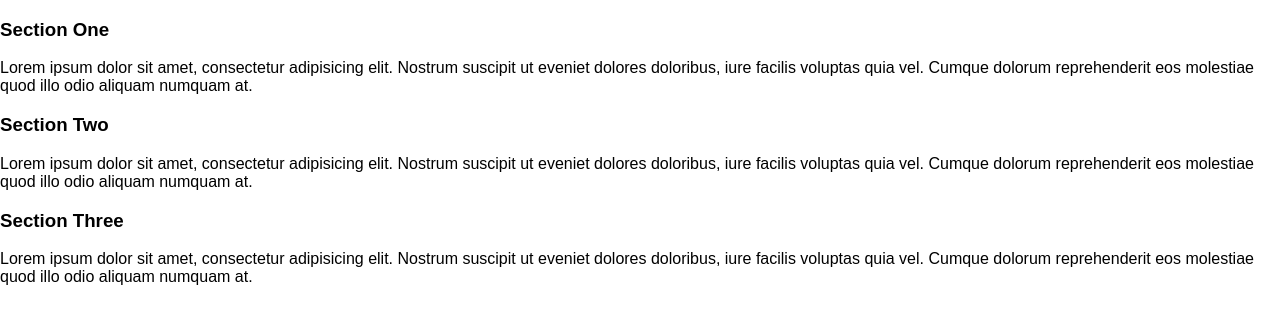
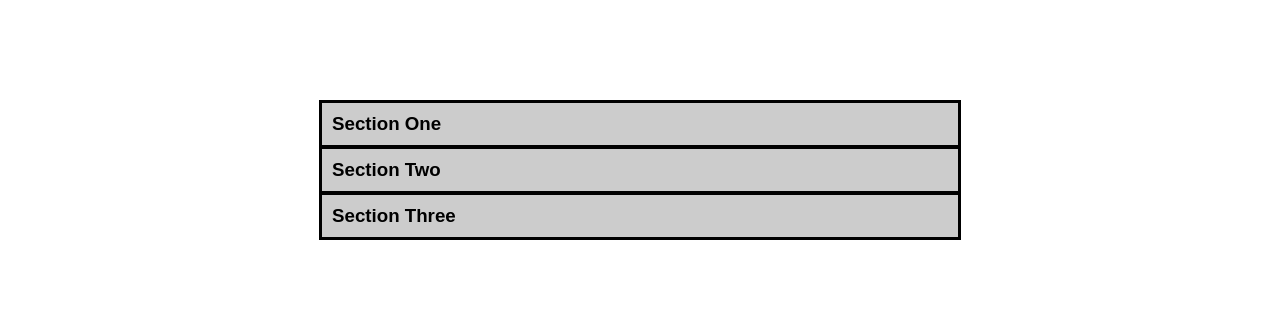
Before and after one commit to coachpacman/jQueryDOMHW, a plain HTML site: page index.html in a window 1280 px wide. Shown: the top 324 px of the page. Drawn offline with nearby package versions, Linux system fonts and the light colour scheme.

Commit message:
added styling to initial html

```diff
--- a/index.html
+++ b/index.html
@@ -7,20 +7,26 @@
 	<link rel="stylesheet" href="normalize.css"/>
 </head>
 <body>
-
+	<div id="container">
 		<div id="section1">
-		<h3>Section One</h3>
+			<div class="header"><h3>Section One</h3></div>
+			<div class="copy">
 				<p>Lorem ipsum dolor sit amet, consectetur adipisicing elit. Nostrum suscipit ut eveniet dolores doloribus, iure facilis voluptas quia vel. Cumque dolorum reprehenderit eos molestiae quod illo odio aliquam numquam at.</p>
 			</div>
+		</div>
 		<div id="section1">
-		<h3>Section Two</h3>
+			<div class="header"><h3>Section Two</h3></div>
+			<div class="copy">
 				<p>Lorem ipsum dolor sit amet, consectetur adipisicing elit. Nostrum suscipit ut eveniet dolores doloribus, iure facilis voluptas quia vel. Cumque dolorum reprehenderit eos molestiae quod illo odio aliquam numquam at.</p>
 			</div>
+		</div>
 		<div id="section1">
-		<h3>Section Three</h3>
+			<div class="header"><h3>Section Three</h3></div>
+			<div class="copy">
 				<p>Lorem ipsum dolor sit amet, consectetur adipisicing elit. Nostrum suscipit ut eveniet dolores doloribus, iure facilis voluptas quia vel. Cumque dolorum reprehenderit eos molestiae quod illo odio aliquam numquam at.</p>
 			</div>
-
+		</div>
+	</div>
 
 	<script src="https://code.jquery.com/jquery-3.1.1.min.js" integrity="sha256-hVVnYaiADRTO2PzUGmuLJr8BLUSjGIZsDYGmIJLv2b8=" crossorigin="anonymous"></script>
 	<script src="main.js"></script>
--- a/main.css
+++ b/main.css
@@ -1,7 +1,34 @@
 html {
 	box-sizing: border-box;
+	padding-top: 100px;
+	height: 2000px;
 }
 
 *. *:after, *:before {
 	box-sizing: inherit;
 }
+
+#container {
+	margin-top: 200px;
+	width: 50%;
+	margin: auto;
+}
+
+div {
+	border: 1px solid black;
+
+}
+
+.header {
+	background: #ccc;
+	padding: 10px;
+}
+
+h3 {
+	margin:0;
+}
+
+.copy {
+	padding: 10px;
+	display: none;
+}
```
Lines whose indentation alone changed are shown as unchanged.
